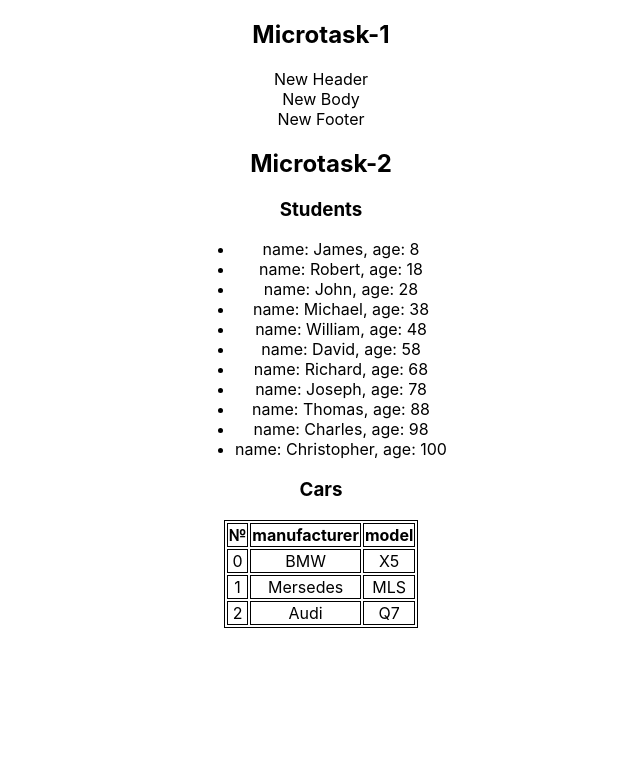
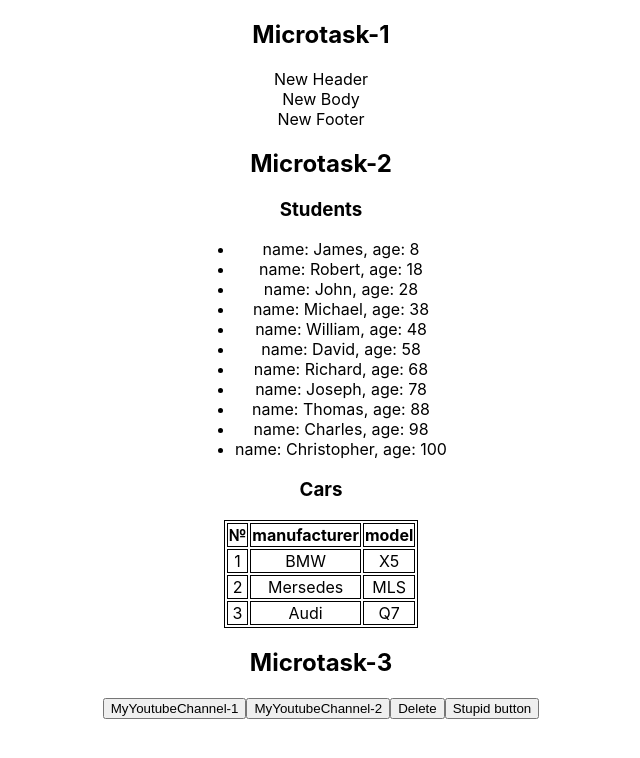
Before and after one commit to YuriyPshenov/microtasks, a React (Create React App) app: page / in a window 1280 px wide. Shown: the top 758 px of the page, without its empty margins (319-959 px from the left). Built offline with nearby package versions, Linux system fonts and the light colour scheme.

Commit message:
microtask3

```diff
--- a/src/App.tsx
+++ b/src/App.tsx
@@ -4,6 +4,7 @@ import {Header} from "./site/Header";
 import {Body} from "./site/Body";
 import {Footer} from "./site/Footer";
 import NewComponent from "./microtask2/NewComponent";
+import {Microtask3} from "./microtask3/Microtask3";
 
 function App() {
 
@@ -33,6 +34,10 @@ function App() {
                 <h2>Microtask-2</h2>
                 <NewComponent students={students}/>
             </div>
+            <div>
+                <h2>Microtask-3</h2>
+                <Microtask3/>
+            </div>
         </div>
     );
 }
--- a/src/microtask2/NewComponent.tsx
+++ b/src/microtask2/NewComponent.tsx
@@ -46,8 +46,8 @@ const NewComponent = (props: NewComponentPropsType) => {
                     </tr>
                     </thead>
                     <tbody>
-                    {topCars.map((c, index) => <tr>
-                        <td>{index}</td>
+                    {topCars.map((c, index) => <tr key={index}>
+                        <td>{index + 1}</td>
                         <td>{c.manufacturer}</td>
                         <td>{c.model}</td>
                     </tr>)}
--- /dev/null
+++ b/src/microtask3/Button.tsx
@@ -0,0 +1,18 @@
+import React from 'react';
+
+type ButtonPropsType = {
+    name: string
+    callBack: () => void
+}
+
+export const Button = (props: ButtonPropsType) => {
+
+    const onClickHandler = () => {
+
+        props.callBack()
+    }
+
+    return (
+        <button onClick={onClickHandler}>{props.name}</button>
+    );
+};
--- /dev/null
+++ b/src/microtask3/Microtask3.tsx
@@ -0,0 +1,35 @@
+import React from 'react';
+import {Button} from "./Button";
+
+
+export const Microtask3 = () => {
+
+    const buttonFoo1 = (subscriber: string, age?: number) => {
+        if (age) {
+            console.log(`${subscriber} ${age}`)
+        } else {
+            console.log(`${subscriber}`)
+        }
+    }
+
+    const buttonFoo2 = (subscriber: string) => {
+        console.log(`${subscriber}`)
+    }
+
+    const buttonFoo3 = (message: string) => {
+        console.log(message)
+    }
+
+    const buttonFoo4 = (message: string) => {
+        console.log(message)
+    }
+
+    return (
+        <div>
+            <Button name="MyYoutubeChannel-1" callBack={() => buttonFoo1('Hello Vasya', 24)}/>
+            <Button name="MyYoutubeChannel-2" callBack={() => buttonFoo2('Hello Ivan')}/>
+            <Button name="Delete" callBack={() => buttonFoo3('Someone has been deleted')}/>
+            <Button name="Stupid button" callBack={() => buttonFoo4(`I'm stupid button :)`)}/>
+        </div>
+    );
+};
```
